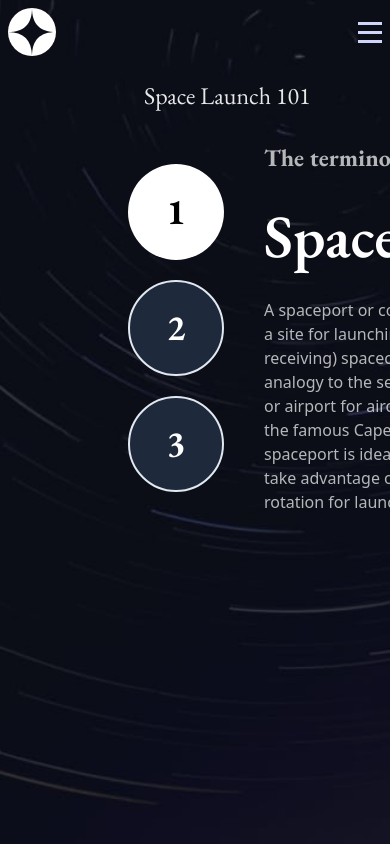
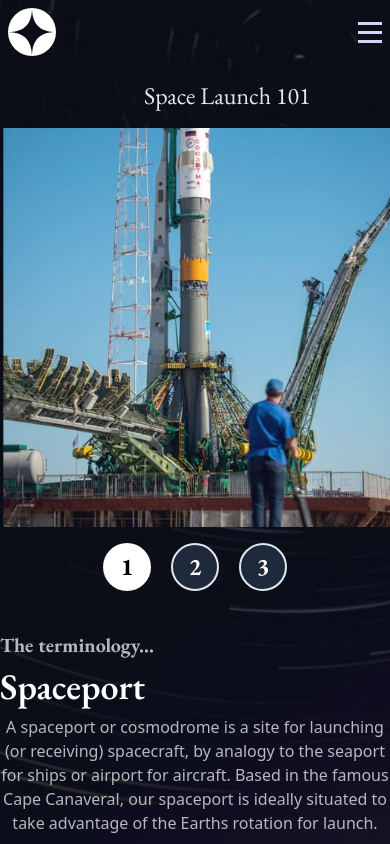
Before and after one commit to Torycd/spacetravel, a React app: page /Technology in a window 390 px wide. Built offline with nearby package versions, Linux system fonts and the light colour scheme; the HTML template or start-up script is replaced by a standard one.

Commit message:
lets freaking go

```diff
--- a/src/Pages/Technology.jsx
+++ b/src/Pages/Technology.jsx
@@ -27,49 +27,55 @@ const Technology = () => {
         <h2 className="font-Inte text-2xl opacity-90">Space Launch 101</h2>
       </div>
 
-      <div className="flex justify-between">
-        <div className="flex gap-10">
+      <div className="flex flex-col-reverse lg:flex-row justify-between">
+        <div className="flex flex-col lg:flex-row gap-10">
           {/* rounded item */}
-          <div className="text-black font-Inte ml-32 my-auto flex flex-col gap-5 font-bold">
+          <div className="text-black font-Inte mx-auto lg:ml-32 mt-4 lg:my-auto flex lg:flex-col gap-5 font-bold">
             <NavLink
               to="/Technology"
               className={({ isActive }) =>
                 isActive
-                  ? "bg-white w-24 h-24 rounded-full flex"
-                  : "border-2 w-24 h-24 rounded-full flex border-slate-200 bg-slate-800 text-white"
+                  ? "bg-white w-12 h-12 md:w-24 md:h-24 rounded-full flex"
+                  : "border-2 w-12 h-12 md:w-24 md:h-24 rounded-full flex border-slate-200 bg-slate-800 text-white"
               }
               end
             >
-              <span className="self-center mx-auto text-4xl">1</span>
+              <span className="self-center mx-auto text-2xl md:text-4xl">
+                1
+              </span>
             </NavLink>
             <NavLink
               to="/Technology/Capsule"
               className={({ isActive }) =>
                 isActive
-                  ? "bg-white w-24 h-24 rounded-full flex"
-                  : "border-2 w-24 h-24 rounded-full flex border-slate-200 bg-slate-800 text-white"
+                  ? "bg-white w-12 h-12 md:w-24 md:h-24 rounded-full flex"
+                  : "border-2 w-12 h-12 md:w-24 md:h-24 rounded-full flex border-slate-200 bg-slate-800 text-white"
               }
             >
-              <span className="self-center mx-auto text-4xl">2</span>
+              <span className="self-center mx-auto text-2xl md:text-4xl">
+                2
+              </span>
             </NavLink>
             <NavLink
               to="/Technology/Vehicle"
               className={({ isActive }) =>
                 isActive
-                  ? "bg-white w-24 h-24 rounded-full flex"
-                  : "border-2 w-24 h-24 rounded-full flex border-slate-200 bg-slate-800 text-white"
+                  ? "bg-white w-12 h-12 md:w-24 md:h-24 rounded-full flex"
+                  : "border-2 w-12 h-12 md:w-24 md:h-24 rounded-full flex border-slate-200 bg-slate-800 text-white"
               }
             >
-              <span className="self-center mx-auto text-4xl">3</span>
+              <span className="self-center mx-auto text-2xl md:text-4xl">
+                3
+              </span>
             </NavLink>
           </div>
           {/* information */}
-          <div className="my-auto flex flex-col gap-8 ">
-            <h1 className="text-2xl font-bold font-Inte opacity-70">
+          <div className="my-auto flex flex-col gap-2 lg:gap-8 ">
+            <h1 className="text-xl md:text-2xl font-bold font-Inte opacity-70">
               The terminology...
             </h1>
-            <h2 className="text-6xl font-semibold font-Inte">{name}</h2>
-            <p className="right opacity-70">{statement}</p>
+            <h2 className="text-4xl md:text-6xl font-semibold font-Inte">{name}</h2>
+            <p className="text-center lg:right opacity-70">{statement}</p>
           </div>
         </div>
         <Outlet />
--- a/src/components/Technology/Capsule.jsx
+++ b/src/components/Technology/Capsule.jsx
@@ -1,9 +1,13 @@
 import Tech1 from "../../assets/image-space-capsule-portrait.jpg";
+import Tech2 from "../../assets/image-space-capsule-landscape.jpg";
 
 const Capsule = () => {
   return (
-    <img src={Tech1} />
-  )
-}
+    <>
+      <img className="hidden md:block" src={Tech1} />
+      <img className="md:hidden" src={Tech2} />
+    </>
+  );
+};
 
-export default Capsule
+export default Capsule;
```
